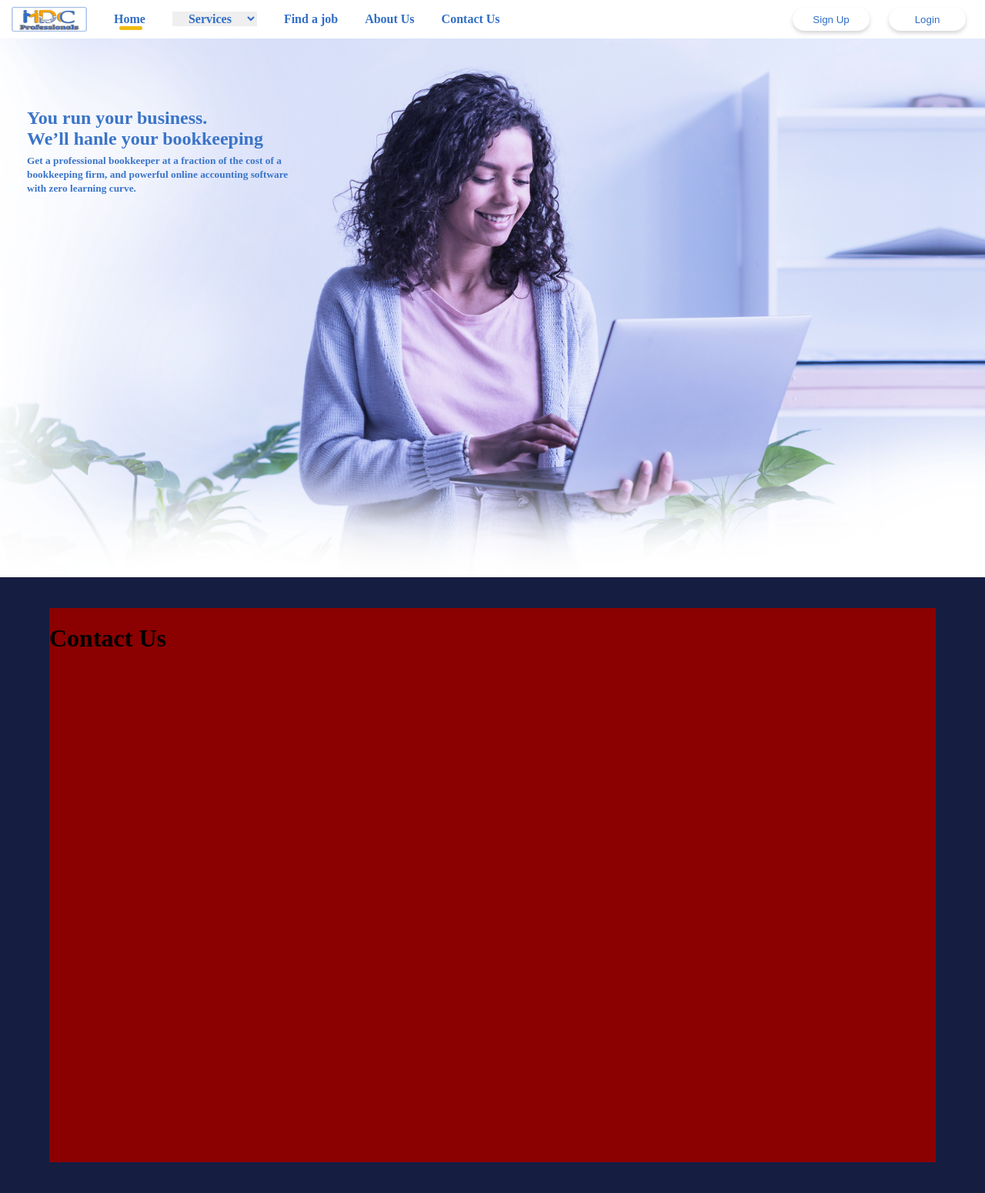
After one commit to MadhushaPrasad/MDC-Professionals, a PHP site: page /pages/conatct-us.php in a window 1280 px wide. The commit adds this page. Shown: the whole page at 77% size. Run offline with PHP 8.4, Linux system fonts and the light colour scheme.

Commit message:
create some elements of what we offers

```diff
--- /dev/null
+++ b/assets/css/contact-us.css
@@ -0,0 +1,48 @@
+::-webkit-scrollbar {
+    width: 5px;
+    height: 5px;
+    background: white;
+    padding-right: 10px;
+    border-radius: 5px;
+}
+
+::-webkit-scrollbar-thumb {
+    border-radius: 5px;
+    background-color: #053769;
+}
+
+body {
+    margin: 0;
+    padding: 0;
+    box-sizing: content-box;
+    font-family: 'Poppins';
+}
+
+/*main content css*/
+
+main {
+    position: absolute;
+    top: 50px;
+    width: 100%;
+    height: 100%;
+    background-color: #ffffff;
+}
+
+.contactUsMainDiv {
+    position: relative;
+    width: 100%;
+    height: 800px;
+    background-color: #151D41;
+}
+
+.ContactUsContentDiv {
+    position: absolute;
+    top: 0;
+    bottom: 0;
+    left: 0;
+    right: 0;
+    margin: auto;
+    width: 90%;
+    height: 90%;
+    background-color: darkred;
+}
--- /dev/null
+++ b/assets/css/header-image.css
@@ -0,0 +1,54 @@
+/*header image styles*/
+.big-image {
+    width: 100%;
+    height: 700px;
+    position: relative;
+    background-size: cover;
+    background-position: 50% 50%;
+    background-image: url("../../../MDC-Professionals/assets/images/mainbanner_toned2.png");
+    font-style: normal;
+    opacity: 95%;
+}
+
+.overlay {
+    position: absolute;
+    width: 100%;
+    height: 100%;
+    color: #306DC6;
+    display: flex;
+    align-items: flex-start;
+    flex-direction: column;
+    top: 90px;
+}
+
+.big-image .overlay h2 {
+    padding-left: 35px;
+    margin: 0;
+}
+
+.big-image .overlay p {
+    padding-left: 35px;
+    margin: 5px 0 0 0;
+}
+
+
+@media only screen and (max-width: 768px) {
+    main {
+        top: 70px;
+    }
+
+    .overlay {
+        color: #000000;
+        top: 350px;
+    }
+
+    .big-image .overlay h2 {
+        transition: all 2s linear;
+    }
+
+    .big-image .overlay p {
+        transition: all 2s linear;
+    }
+}
+
+/*header image styles end*/
--- a/includes/common/header.php
+++ b/includes/common/header.php
@@ -15,7 +15,7 @@
         </a>
         <a href="#">Find a job</a>
         <a href="#">About Us</a>
-        <a href="#">Contact Us</a>
+        <a href="/MDC-Professionals/pages/conatct-us.php">Contact Us</a>
     </div>
     <div class="btnGroupDiv">
         <button>Sign Up</button>
--- /dev/null
+++ b/includes/header-image.php
@@ -0,0 +1,16 @@
+<!--header image start-->
+<div class="big-image">
+    <div class="overlay">
+        <h2>
+            You run your business. <br>
+            We’ll hanle your bookkeeping
+        </h2>
+        <p>
+            <small><b>
+                    Get a professional bookkeeper at a fraction of the cost of a<br>
+                    bookkeeping firm, and powerful online accounting software<br>
+                    with zero learning curve.</b></small>
+        </p>
+    </div>
+</div>
+<!--header image End-->
--- /dev/null
+++ b/pages/conatct-us.php
@@ -0,0 +1,35 @@
+<!doctype html>
+<html lang="en">
+<head>
+    <meta charset="UTF-8">
+    <meta name="viewport"
+          content="width=device-width, user-scalable=no, initial-scale=1.0, maximum-scale=1.0, minimum-scale=1.0">
+    <meta http-equiv="X-UA-Compatible" content="ie=edge">
+    <title>MDC | Contact Us Page</title>
+    <link rel="stylesheet" href="../assets/css/contact-us.css">
+    <link rel="stylesheet" href="../assets/css/header.css">
+    <link rel="stylesheet" href="../assets/css/header-image.css">
+</head>
+<body>
+<!--header start-->
+<?php
+include '../includes/common/header.php';
+?>
+<!--header end-->
+<main>
+    <!--    header images start-->
+    <?php
+    include '../includes/header-image.php';
+    ?>
+    <!--    header images end-->
+
+    <!--    contact us content start-->
+    <div class="contactUsMainDiv">
+        <div class="ContactUsContentDiv">
+            <h1>Contact Us</h1>
+        </div>
+    </div>
+    <!--    contact us content start-->
+</main>
+</body>
+</html>
```
Also changed, not shown: assets/css/index.css (+0 -55 lines), index.php (+10 -17 lines), pages/Homepage.php (added), pages/homepage.php (added).
